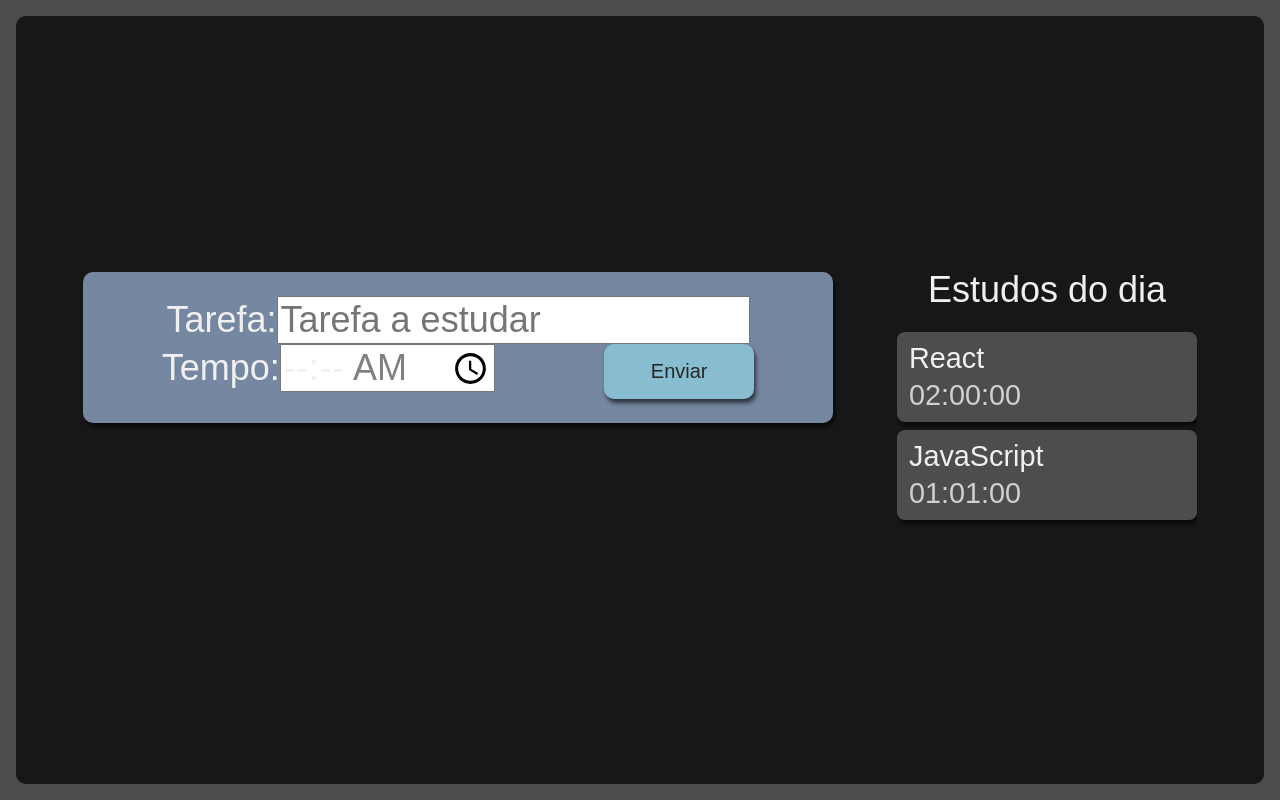
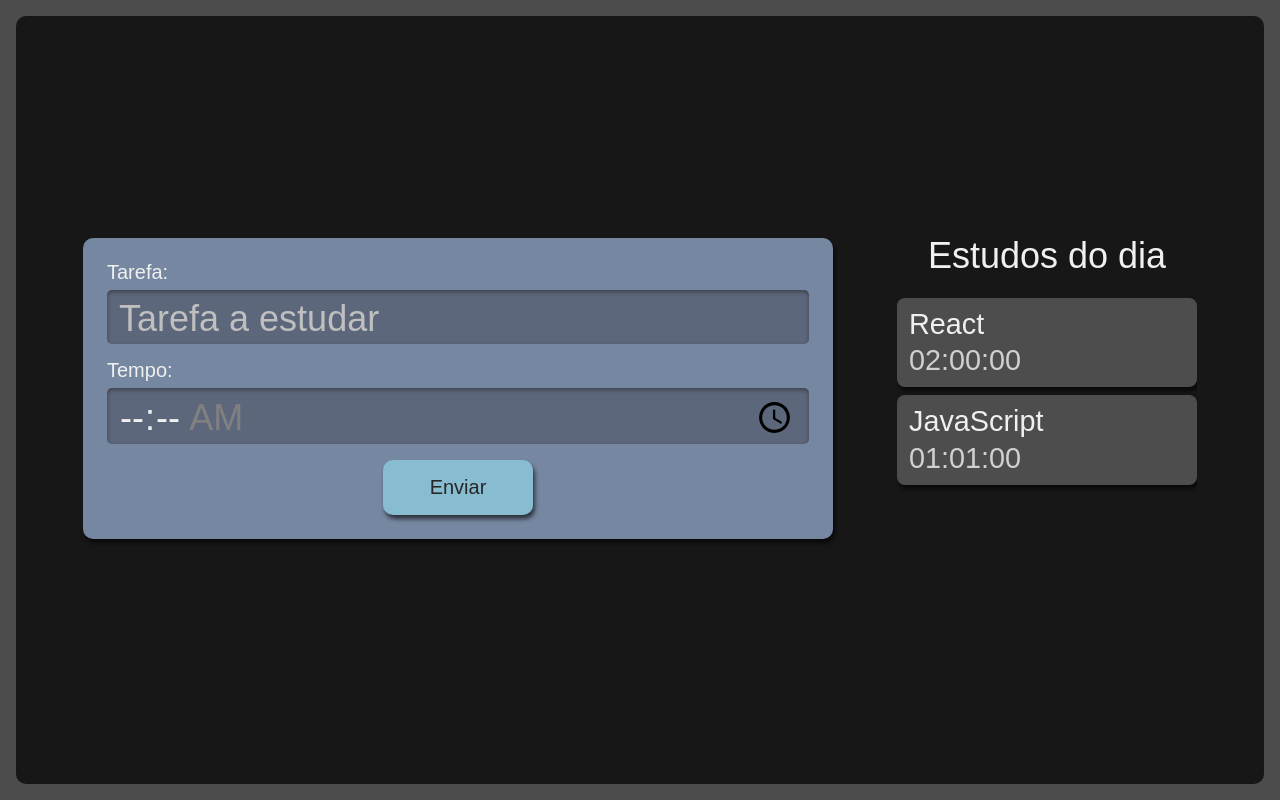
Before and after one commit to GuiRoger/ToDoList-Alura, a React (Create React App) app: page / in a window 1280 px wide. Built offline with nearby package versions, Linux system fonts and the light colour scheme.

Commit message:
Estilos atraves do styled components inseridos

```diff
--- a/src/components/button/index.tsx
+++ b/src/components/button/index.tsx
@@ -1,22 +1,10 @@
 import React from 'react';
-import styled from 'styled-components';
+
+import { ButtonComponentStyle } from './stylesButton';
 
 
 function Button() {
-  const BotaoEstilizado = styled.button`align-self: center;
-  background-color: #88bcd1;
-  border-radius: 10px;
-  box-shadow: 2px 4px 4px #0000009F;
-  color: #272626;
-  cursor: pointer;
-  font-size: 1.25rem;
-  padding: 16px;
-  width: 150px;
 
-  &:active {
-    background-color: #7CA6B7;
-    box-shadow: 2px 2px 4px #0000009F inset;
-  }`;
-  return <BotaoEstilizado >Enviar</BotaoEstilizado>;
+  return <ButtonComponentStyle >Enviar</ButtonComponentStyle>;
 }
 export default Button;
--- /dev/null
+++ b/src/components/button/stylesButton.ts
@@ -0,0 +1,16 @@
+import styled from 'styled-components';
+
+export const ButtonComponentStyle = styled.button`align-self: center;
+background-color: #88bcd1;
+border-radius: 10px;
+box-shadow: 2px 4px 4px #0000009F;
+color: #272626;
+cursor: pointer;
+font-size: 1.25rem;
+padding: 16px;
+width: 150px;
+
+&:active {
+  background-color: #7CA6B7;
+  box-shadow: 2px 2px 4px #0000009F inset;
+}`;
--- a/src/components/form/index.tsx
+++ b/src/components/form/index.tsx
@@ -1,78 +1,18 @@
 import React from 'react';
-import styled from 'styled-components';
+
+
 import Button from '../button';
-
-interface FormProps {
-  inputTarefa: string;
-  inputTimer: string;
-}
+import FormComponentStyle, { InputContainerStyle } from './stylesForm';
+// interface FormProps {
+//   inputTarefa: string;
+//   inputTimer: string;
+// }
 
 function Form () {
-  const FormStyled = styled.form`
-  display:flex;
-  flex-direction: column;
-  grid-area: nova-tarefa;
-  background-color: #7687A1;
-  border-radius: 10px;
-  box-shadow: 2px 4px 4px #0000009F;
-  padding: 12px;
 
-  .inputContainer {
-    display: flex;
-    flex-direction: column;
-    width: 100%;
-    margin-bottom: 16px;
-
-    label {
-      margin-bottom: 8px;
-      font-size: 1.25rem;
-    }
-
-    input {
-      width: 100%;
-      padding: 8px 12px 4px;
-      box-sizing: border-box;
-      border: unset;
-      border-radius: 5px;
-      background-color: #5D677C;
-      box-shadow: 0px 2px 4px #2D2B2B9F inset;
-
-      &::placeholder {
-        color: #BFBFBF;
-      }
-    }
-  }
-
-  @media screen and (min-width: 1280px) {
-    flex-direction: row;
-    flex-wrap: wrap;
-    justify-content: space-around;
-    font-size: 2.25rem;
-    padding: 24px;
-    box-sizing: border-box;
-
-    .inputContainer {
-      width: calc(60% - 12px);
-
-      &:last-of-type {
-        width: 40%;
-      }
-
-      label {
-        font-size: 2rem;
-      }
-
-      input {
-        height: 100%;
-        font-size: 1.75rem;
-      }
-    }
-  }
-
-  `;
   return (
-    <FormStyled>
-      <div className="form-control">
+    <FormComponentStyle>
+      <InputContainerStyle>
         <label htmlFor="tarefa">Tarefa:</label>
         <input
         type="text"
@@ -81,8 +21,8 @@ function Form () {
         placeholder="Tarefa a estudar"
         required
         />
-      </div>
-      <div className="form-control">
+      </InputContainerStyle>
+      <InputContainerStyle>
         <label htmlFor="tempo">Tempo:</label>
         <input
         type="time"
@@ -92,10 +32,10 @@ function Form () {
         max="01:30:00"
         required
         />
-      </div>
+      </InputContainerStyle>
       <Button />
 
-    </FormStyled>
+    </FormComponentStyle>
   );
 }
 
--- /dev/null
+++ b/src/components/form/stylesForm.ts
@@ -0,0 +1,70 @@
+import styled from 'styled-components';
+
+
+const FormComponentStyle = styled.form`
+
+  display:flex;
+  flex-direction: column;
+  grid-area: nova-tarefa;
+  background-color: #7687A1;
+  border-radius: 10px;
+  box-shadow: 2px 4px 4px #0000009F;
+  padding: 12px;
+
+  @media screen and (min-width: 1280px) {
+    flex-direction: row;
+    flex-wrap: wrap;
+    justify-content: space-around;
+    font-size: 2.25rem;
+    padding: 24px;
+    box-sizing: border-box;
+
+    .inputContainer {
+      width: calc(60% - 12px);
+
+      &:last-of-type {
+        width: 40%;
+      }
+
+      label {
+        font-size: 2rem;
+      }
+
+      input {
+        height: 100%;
+        font-size: 1.75rem;
+      }
+    }
+  }
+
+
+`;
+
+export default FormComponentStyle;
+
+
+export const InputContainerStyle = styled.div`
+ display: flex;
+    flex-direction: column;
+    width: 100%;
+    margin-bottom: 16px;
+
+    label {
+      margin-bottom: 8px;
+      font-size: 1.25rem;
+    }
+
+    input {
+      width: 100%;
+      padding: 8px 12px 4px;
+      box-sizing: border-box;
+      border: unset;
+      border-radius: 5px;
+      background-color: #5D677C;
+      box-shadow: 0px 2px 4px #2D2B2B9F inset;
+
+      &::placeholder {
+        color: #BFBFBF;
+      }
+    }
+`;
--- a/src/components/list/index.tsx
+++ b/src/components/list/index.tsx
@@ -1,8 +1,5 @@
 import React from 'react';
-import styled from 'styled-components';
-
-import { StyledComponent} from 'styled-components';
-import {ListaStyledComponent,ItemStyledComponent} from './list';
+import {ItemStyledComponent, ListComponentStyle} from './list';
 
 export default function List() {
 
@@ -11,8 +8,9 @@ export default function List() {
     { name: 'React', tempo: '02:00:00' },
     { name: 'JavaScript', tempo: '01:01:00' }
   ]
+
   return (
-    <ListaStyledComponent>
+    <ListComponentStyle>
       <h2>Estudos do dia</h2>
       <ul>
 
@@ -23,6 +21,6 @@ export default function List() {
           </ItemStyledComponent>
         ))}
       </ul>
-    </ListaStyledComponent>
+    </ListComponentStyle>
   )
 }
--- a/src/components/list/list.ts
+++ b/src/components/list/list.ts
@@ -1,6 +1,8 @@
 import styled from "styled-components";
 
-export const  ListaStyledComponent = styled.aside`
+//Encapsular Lis nos componentes criados caso seja concluido ou completo
+
+export const  ListComponentStyle = styled.aside`
   grid-area: tarefas;
   height: 100%;
 
@@ -16,7 +18,6 @@ ul {
   }
 
   @media screen and (min-width:1280px) {
-
     h2{
       text-align: center;
       font-size: 2.25rem;
@@ -54,3 +55,28 @@ span {
     font-size: 1.8rem;
   }
 `;
+
+export const SelectedItem = styled.li`
+  background-color: #292929;
+  box-shadow: 2px 4px 4px #0000009F inset;
+`;
+
+export const CompleteItem = styled.li`
+  background-color: #566F42;
+  cursor: auto;
+`;
+export const ConcludedItem = styled.li`
+
+
+    display: block;
+    background-image: url('../../assets/img/check-mark.svg');
+    background-repeat: no-repeat;
+    background-size: 38px 38px;
+    position: absolute;
+    top: 50%;
+    right: 12px;
+    transform: translateY(-50%);
+    width: 42px;
+    height: 43px;
+
+`;
--- a/src/pages/App.tsx
+++ b/src/pages/App.tsx
@@ -1,38 +1,10 @@
 import React from 'react';
+
 import Form from '../components/form/index';
 import List from '../components/list/index';
-import styled from 'styled-components';
+import AppStyled from './styles';
 
 function App() {
-  const AppStyled = styled.div `
-    display:grid;
-    grid-template-rows: min-content min-content auto;
-    grid-template-areas:
-    "nova-tarefa"
-    "cronometro"
-    "tarefas"
-    ;
-    row-gap: 24px;
-    min-width: 320px;
-    min-height: calc(100vh - 32px);
-    width: 100%;
-    padding: 32px;
-    box-sizing: border-box;
-    border-radius: 10px;
-    background-color: #171717;
-    @media screen and (min-width:1280px)  {
-    grid-template-areas:
-    "nova-tarefa tarefas"
-    "cronometro tarefas"
-    ;
-    column-gap: 64px;
-    grid-template-rows: min-content min-content;
-    grid-template-columns: 750px 300px;
-    justify-content: center;
-    align-content: center;
-    padding: 64px;
-  }
-    `;
 
   return (
     <AppStyled>
--- /dev/null
+++ b/src/pages/styles.ts
@@ -0,0 +1,32 @@
+import styled from 'styled-components';
+
+const AppStyled = styled.div`
+display:grid;
+    grid-template-rows: min-content min-content auto;
+    grid-template-areas:
+    "nova-tarefa"
+    "cronometro"
+    "tarefas"
+    ;
+    row-gap: 24px;
+    min-width: 320px;
+    min-height: calc(100vh - 32px);
+    width: 100%;
+    padding: 32px;
+    box-sizing: border-box;
+    border-radius: 10px;
+    background-color: #171717;
+    @media screen and (min-width:1280px)  {
+    grid-template-areas:
+    "nova-tarefa tarefas"
+    "cronometro tarefas"
+    ;
+    column-gap: 64px;
+    grid-template-rows: min-content min-content;
+    grid-template-columns: 750px 300px;
+    justify-content: center;
+    align-content: center;
+    padding: 64px;
+  }
+`;
+export default AppStyled;
```
Also changed, not shown: src/assets/check-mark.svg (added). Lines whose indentation alone changed are shown as unchanged.
